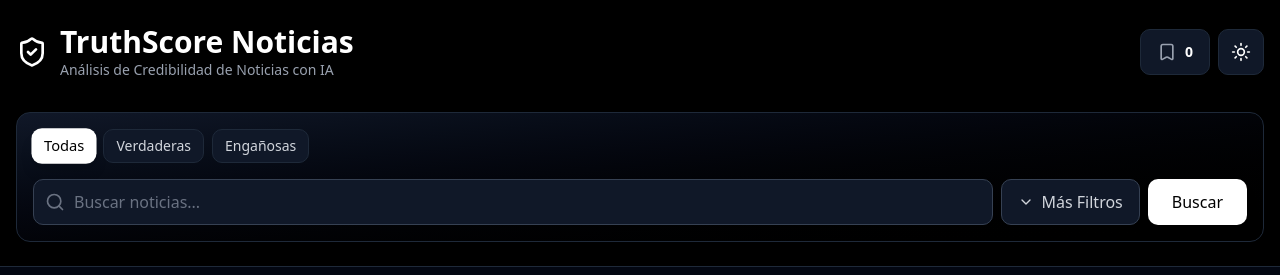
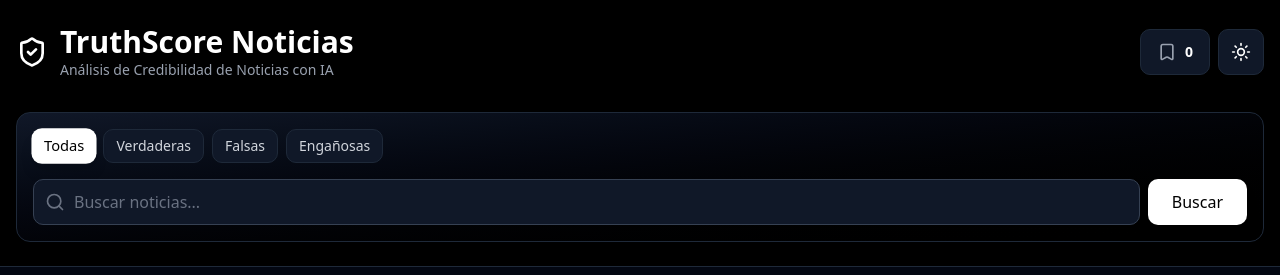
Before and after one commit to ArturoParra/clasificador-noticias, a React (Vite) app: page /feed in a window 1280 px wide. Shown: the top 275 px of the page. Built offline with nearby package versions, Linux system fonts and the light colour scheme.

Commit message:
feat: Eliminación de botón de 'más filtros' y se agrega la categoría de 'Falsas'

```diff
--- a/src/components/AdvancedSearch.tsx
+++ b/src/components/AdvancedSearch.tsx
@@ -1,5 +1,5 @@
 import { useState, useEffect, useRef } from 'react';
-import { Search, ChevronDown, ChevronUp, X } from 'lucide-react';
+import { Search, /* ChevronDown, ChevronUp, X */ } from 'lucide-react';
 import type { NewsCategory, SearchFilters } from '../types/types';
 
 interface AdvancedSearchProps {
@@ -9,7 +9,7 @@ interface AdvancedSearchProps {
   onCategoryChange: (category: NewsCategory) => void;
 }
 
-const languages = [
+/* const languages = [
   { code: '', label: 'Todos los Idiomas' },
   { code: 'en', label: 'Inglés' },
   { code: 'es', label: 'Español' },
@@ -50,17 +50,17 @@ const apiCategories = [
   { value: 'technology', label: 'Tecnología' },
   { value: 'politics', label: 'Política' },
 ];
-
+ */
 const credibilityCategories: { value: NewsCategory; label: string }[] = [
   { value: 'all', label: 'Todas' },
   { value: 'real', label: 'Verdaderas' },
-  /* { value: 'fake', label: 'Falsas' },
-  { value: 'satire', label: 'Sátira' }, */
+  { value: 'fake', label: 'Falsas' },
+  /* { value: 'satire', label: 'Sátira' }, */
   { value: 'misleading', label: 'Engañosas' },
 ];
 
 export function AdvancedSearch({ onSearch, isDarkMode, selectedCategory, onCategoryChange }: AdvancedSearchProps) {
-  const [isExpanded, setIsExpanded] = useState(false);
+  const [isExpanded, /* setIsExpanded */] = useState(false);
   const [isFloating, setIsFloating] = useState(false);
   const [searchBarHeight, setSearchBarHeight] = useState(0);
   const searchBarRef = useRef<HTMLDivElement>(null);
@@ -114,7 +114,7 @@ export function AdvancedSearch({ onSearch, isDarkMode, selectedCategory, onCateg
     onSearch(filters);
   };
 
-  const handleClear = () => {
+/*   const handleClear = () => {
     const emptyFilters = {
       text: '',
       language: '',
@@ -129,12 +129,12 @@ export function AdvancedSearch({ onSearch, isDarkMode, selectedCategory, onCateg
     setFilters(emptyFilters);
     onSearch(emptyFilters);
   };
-
-  const hasActiveFilters = Object.entries(filters).some(([key, value]) => {
+ */
+  /* const hasActiveFilters = Object.entries(filters).some(([key, value]) => {
     if (key === 'credibilityMin') return value !== 0;
     if (key === 'credibilityMax') return value !== 100;
     return value !== '';
-  });
+  }); */
 
   return (
     <>
@@ -203,7 +203,7 @@ export function AdvancedSearch({ onSearch, isDarkMode, selectedCategory, onCateg
               />
             </div>
             <div className="flex gap-2">
-              <button
+              {/* <button
                 onClick={() => setIsExpanded(!isExpanded)}
                 className={`flex-1 sm:flex-none px-3 sm:px-4 py-2 sm:py-2.5 border rounded-lg hover:scale-105 active:scale-95 transition-all duration-300 flex items-center justify-center gap-1.5 sm:gap-2 font-medium text-sm sm:text-base ${
                   isDarkMode
@@ -224,7 +224,7 @@ export function AdvancedSearch({ onSearch, isDarkMode, selectedCategory, onCateg
                     <span className="sm:hidden">Filtros</span>
                   </>
                 )}
-              </button>
+              </button> */}
               <button
                 onClick={handleSearch}
                 className={`flex-1 sm:flex-none px-4 sm:px-6 py-2 sm:py-2.5 rounded-lg hover:scale-105 active:scale-95 transition-all duration-300 font-medium shadow-lg hover:shadow-xl text-sm sm:text-base ${
@@ -240,12 +240,12 @@ export function AdvancedSearch({ onSearch, isDarkMode, selectedCategory, onCateg
         </div>
 
         {/* Advanced Filters */}
-        {isExpanded && (
+        {/* isExpanded && (
           <div className={`${isFloating ? 'max-w-7xl mx-auto' : ''} px-2 sm:px-4 pb-3 sm:pb-4 space-y-3 sm:space-y-4 border-t pt-3 sm:pt-4 animate-in fade-in slide-in-from-top-2 duration-500 ${
             isDarkMode ? 'border-gray-800' : 'border-gray-200'
           }`}>
             <div className="grid grid-cols-1 sm:grid-cols-2 lg:grid-cols-4 gap-3 sm:gap-4">
-              {/* Language */}
+
               <div>
                 <label className={`block text-xs sm:text-sm font-medium mb-1.5 ${
                   isDarkMode ? 'text-gray-400' : 'text-gray-700'
@@ -269,7 +269,7 @@ export function AdvancedSearch({ onSearch, isDarkMode, selectedCategory, onCateg
                 </select>
               </div>
 
-              {/* Country */}
+
               <div>
                 <label className={`block text-xs sm:text-sm font-medium mb-1.5 ${
                   isDarkMode ? 'text-gray-400' : 'text-gray-700'
@@ -293,7 +293,7 @@ export function AdvancedSearch({ onSearch, isDarkMode, selectedCategory, onCateg
                 </select>
               </div>
 
-              {/* Category */}
+
               <div>
                 <label className={`block text-xs sm:text-sm font-medium mb-1.5 ${
                   isDarkMode ? 'text-gray-400' : 'text-gray-700'
@@ -317,7 +317,7 @@ export function AdvancedSearch({ onSearch, isDarkMode, selectedCategory, onCateg
                 </select>
               </div>
 
-              {/* Source Domain */}
+
               <div>
                 <label className={`block text-xs sm:text-sm font-medium mb-1.5 ${
                   isDarkMode ? 'text-gray-400' : 'text-gray-700'
@@ -338,7 +338,7 @@ export function AdvancedSearch({ onSearch, isDarkMode, selectedCategory, onCateg
               </div>
             </div>
 
-            {/* Credibility Range */}
+
             <div className="col-span-full">
               <label className={`block text-xs sm:text-sm font-medium mb-3 ${
                 isDarkMode ? 'text-gray-400' : 'text-gray-700'
@@ -409,7 +409,7 @@ export function AdvancedSearch({ onSearch, isDarkMode, selectedCategory, onCateg
               </div>
             </div>
 
-            {/* Date Range */}
+
             <div className="grid grid-cols-1 sm:grid-cols-2 gap-3 sm:gap-4">
               <div>
                 <label className={`block text-xs sm:text-sm font-medium mb-1.5 ${
@@ -447,7 +447,7 @@ export function AdvancedSearch({ onSearch, isDarkMode, selectedCategory, onCateg
               </div>
             </div>
 
-            {/* Clear Filters */}
+
             {hasActiveFilters && (
               <div className="flex justify-center sm:justify-end">
                 <button
@@ -464,7 +464,7 @@ export function AdvancedSearch({ onSearch, isDarkMode, selectedCategory, onCateg
               </div>
             )}
           </div>
-        )}
+        ) */}
       </div>
     </>
   );
--- a/src/components/FilterBar.tsx
+++ b/src/components/FilterBar.tsx
@@ -8,8 +8,8 @@ interface FilterBarProps {
 const categories: { value: NewsCategory; label: string }[] = [
   { value: 'all', label: 'Todas las Noticias' },
   { value: 'real', label: 'Verdaderas' },
-  /* { value: 'fake', label: 'Falsas' },
-  { value: 'satire', label: 'Sátira' }, */
+   { value: 'fake', label: 'Falsas' },
+  /*{ value: 'satire', label: 'Sátira' }, */
   { value: 'misleading', label: 'Engañosas' },
 ];
 
--- a/src/types/types.ts
+++ b/src/types/types.ts
@@ -1,4 +1,4 @@
-export type NewsCategory = 'all' | 'real' /* | 'fake' | 'satire' */ | 'misleading';
+export type NewsCategory = 'all' | 'real'  | 'fake' /*| 'satire' */ | 'misleading';
 
 export interface SearchFilters {
   text: string;
```
